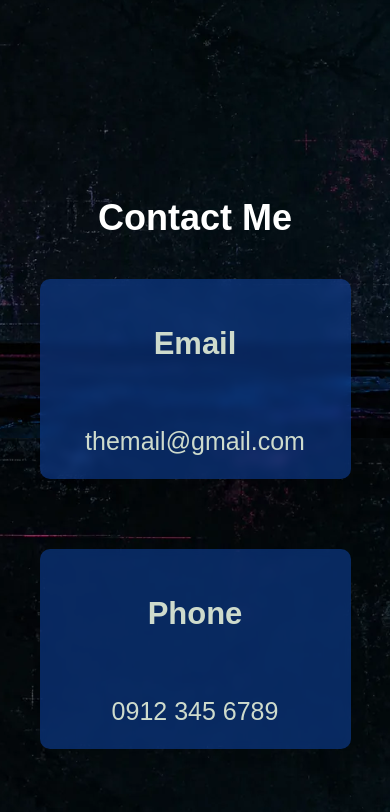
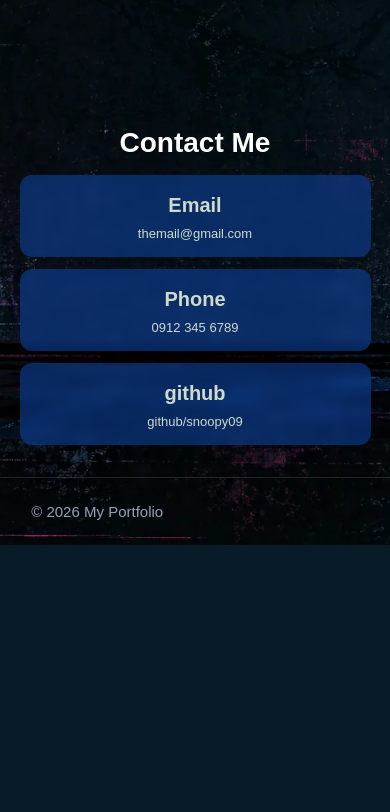
Before and after one commit to MACKY358/portfolio1.0, a React (Vite) app in the folder my-portfolio/: page / in a window 390 px wide. Shown: the part 2094-2906 px from the top of the page. After the commit the page ends 2639 px from the top, so only its background shows below. Built offline with nearby package versions, Linux system fonts and the light colour scheme.

Commit message:
Make the contact cards compact on phones
Match the stat cards: full-width rows at 82px instead of 200px panels, smaller
labels and values, and drop the 70vh minimum height that left a blank band
above the section.

```diff
--- a/my-portfolio/src/App.css
+++ b/my-portfolio/src/App.css
@@ -533,7 +533,42 @@ header {
 
      .contact_box {
         width: 100%;
-        max-width: 350px;
+        max-width: 100%;
+        height: auto;
+        padding: 14px 16px;
+        margin: 0;
+        border-radius: 12px;
+    }
+
+    /* Contact: compact rows like the stat cards */
+    .contacts {
+        min-height: 0;
+        margin-top: 40px;
+    }
+
+    .contacts > div {
+        width: 100%;
+    }
+
+    .contacts h2 {
+        margin-top: 0;
+        font-size: 28px;
+    }
+
+    .contact-box {
+        gap: 12px;
+        padding: 0 5%;
+        margin: 16px auto 32px;
+    }
+
+    .contact_box h3 {
+        font-size: 20px;
+        margin-top: 0;
+    }
+
+    .contact_box p {
+        font-size: 13px;
+        margin-top: 4px;
     }
 
     /* Skills: two small cards per row */
```
